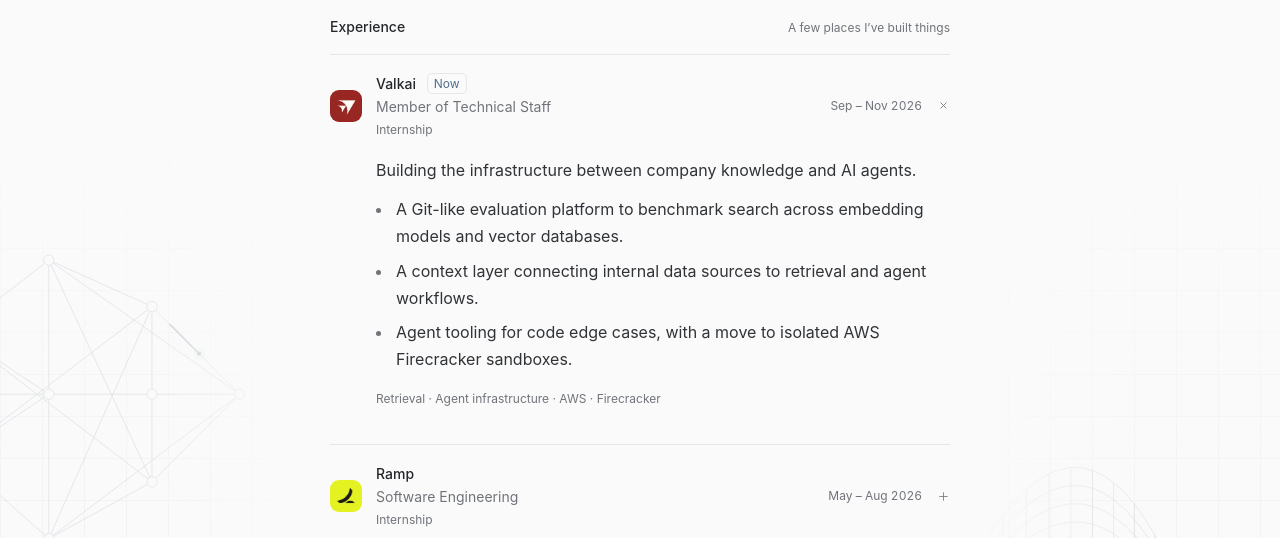
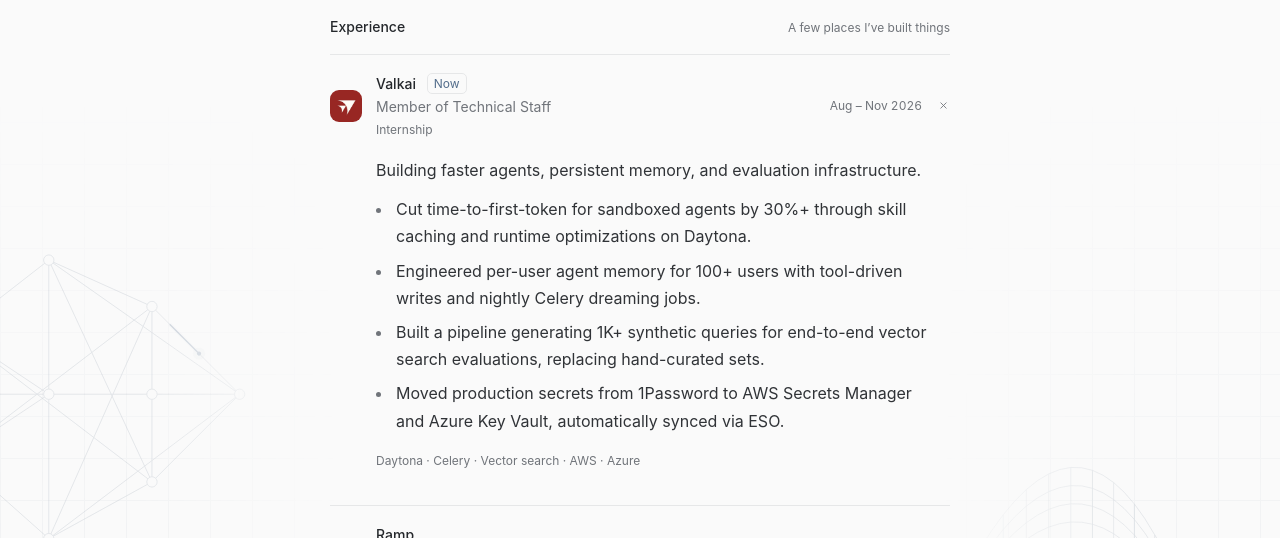
Before and after one commit to bshamloufard/BenPortfolio, a website: page public/index.html in a window 1280 px wide. Both pictures are taken after a click on the link "Valkai". Shown: the part 446-984 px from the top of the page. Drawn offline with Linux system fonts and the light colour scheme.

Commit message:
Refresh resume and Valkai accomplishments from latest PDF

```diff
--- a/public/index.html
+++ b/public/index.html
@@ -121,8 +121,8 @@
       <div class="section-heading"><h2 id="experience-heading">Experience</h2><span class="section-note">A few places I’ve built things</span></div>
       <div class="entries">
         <details class="entry" id="valkai">
-          <summary><span class="company-icon"><img src="/assets/valkai.jpg" width="32" height="32" alt=""></span><span class="entry-title"><span class="entry-name">Valkai <span class="current-label">Now</span></span><span class="entry-role">Member of Technical Staff</span><span class="entry-type">Internship</span></span><span class="entry-date">Sep – Nov 2026</span><svg class="icon expand-icon"><use href="#plus"/></svg></summary>
-          <div class="entry-content"><p>Building the infrastructure between company knowledge and AI agents.</p><ul><li>A Git-like evaluation platform to benchmark search across embedding models and vector databases.</li><li>A context layer connecting internal data sources to retrieval and agent workflows.</li><li>Agent tooling for code edge cases, with a move to isolated AWS Firecracker sandboxes.</li></ul><p class="stack">Retrieval · Agent infrastructure · AWS · Firecracker</p></div>
+          <summary><span class="company-icon"><img src="/assets/valkai.jpg" width="32" height="32" alt=""></span><span class="entry-title"><span class="entry-name">Valkai <span class="current-label">Now</span></span><span class="entry-role">Member of Technical Staff</span><span class="entry-type">Internship</span></span><span class="entry-date">Aug – Nov 2026</span><svg class="icon expand-icon"><use href="#plus"/></svg></summary>
+          <div class="entry-content"><p>Building faster agents, persistent memory, and evaluation infrastructure.</p><ul><li>Cut time-to-first-token for sandboxed agents by 30%+ through skill caching and runtime optimizations on Daytona.</li><li>Engineered per-user agent memory for 100+ users with tool-driven writes and nightly Celery dreaming jobs.</li><li>Built a pipeline generating 1K+ synthetic queries for end-to-end vector search evaluations, replacing hand-curated sets.</li><li>Moved production secrets from 1Password to AWS Secrets Manager and Azure Key Vault, automatically synced via ESO.</li></ul><p class="stack">Daytona · Celery · Vector search · AWS · Azure</p></div>
         </details>
         <details class="entry" id="ramp">
           <summary><span class="company-icon"><img src="/assets/ramp.jpg" width="32" height="32" alt=""></span><span class="entry-title"><span class="entry-name">Ramp</span><span class="entry-role">Software Engineering</span><span class="entry-type">Internship</span></span><span class="entry-date">May – Aug 2026</span><svg class="icon expand-icon"><use href="#plus"/></svg></summary>
```
Also changed, not shown: 1 other file.
